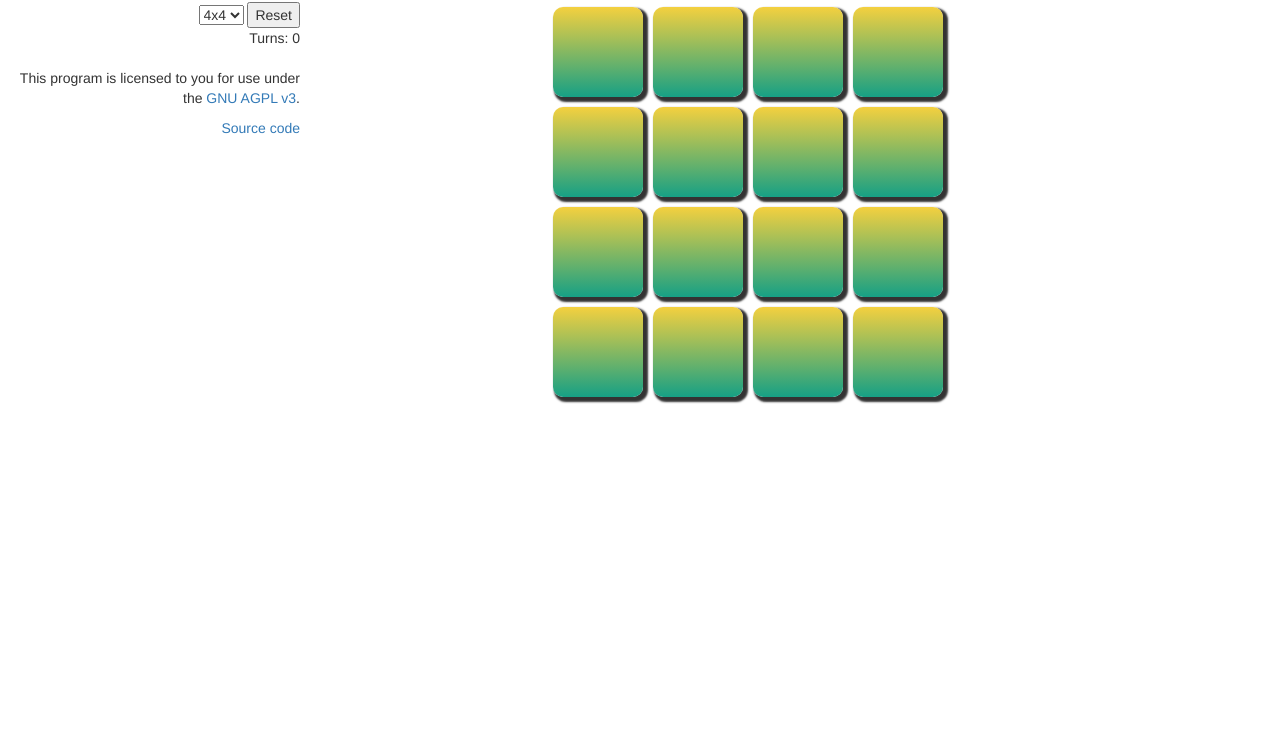
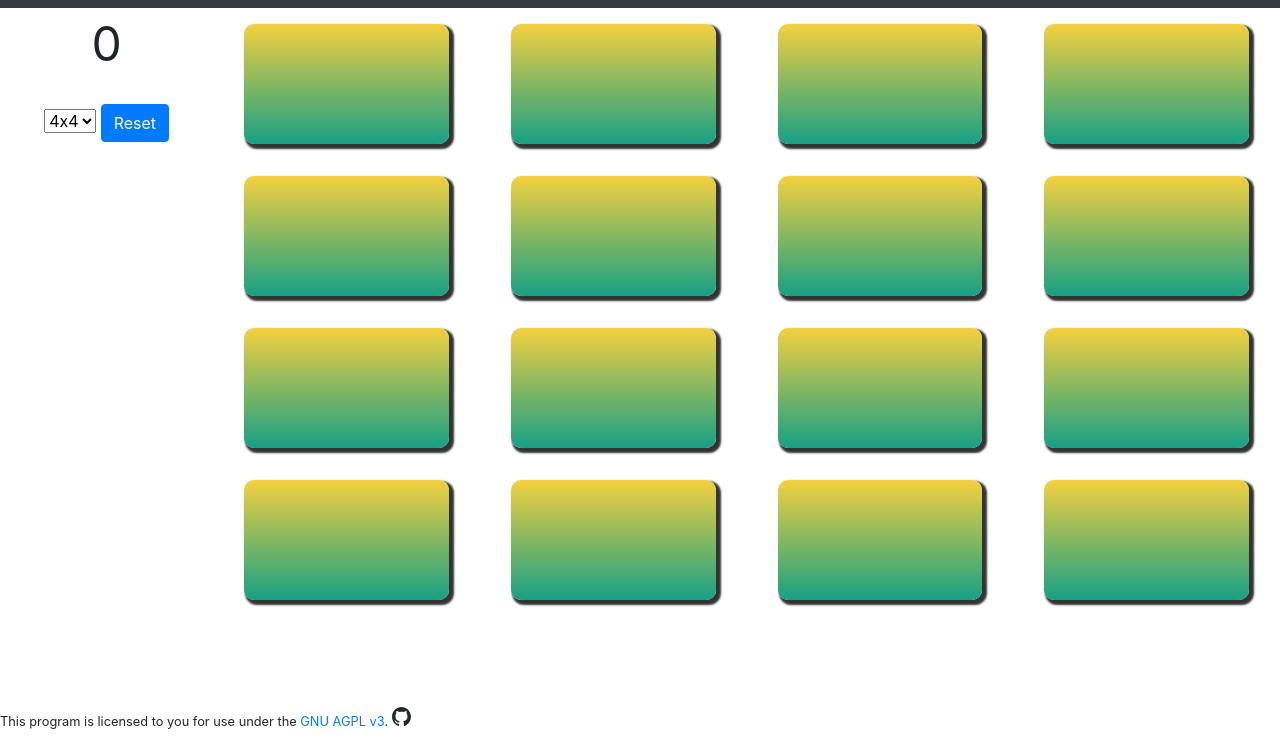
Before and after one commit to krazkidd/memorypets, a plain HTML site: page index.html in a window 1280 px wide. Shown: the part 48-800 px from the top of the page. Drawn offline with nearby package versions, Linux system fonts and the light colour scheme.

Commit message:
Major refactor.
Upgrade Bootstrap -> 4.6.2. Implement the Bootstrap/jQuery stuff I've learned. Also add GitHub logo.

```diff
--- a/assets/css/memory.css
+++ b/assets/css/memory.css
@@ -1,78 +1,51 @@
-body {
-  margin: 0;
-  padding: 0;
+footer {
+  font-size: 0.8em;
+  position: absolute;
+  bottom: 0;
+  width: 100%;
+  height: 60px;
+  line-height: 60px;
 }
 
-h1 {
-  text-align: center;
-  padding: 0;
-  margin: 0;
+.github-logo {
+  background-image: url('../images/github-mark/github-mark.svg');
+  background-position: center;
+  background-repeat: no-repeat;
+  background-size: contain;
+  display: inline-block;
+  height: 1.5em;
+  width: 1.5em;
 }
 
-#mem_config {
-  margin: 0;
-  width: 30%;
-  min-height: 400px;
-  min-width: 100px;
-  max-width: 300px;
-  float: left;
-  padding: 10px 0;
-  text-align: right;
+#score {
+  font-size: 3em;
 }
 
-#mem_config p {
-  min-height: 1em;
-}
-
-#mem_game {
-  width: 70%;
-  float: left;
-  padding: 10px 0;
-}
-
-#mem_grid {
-  width: 400px;
-  margin: 0 auto;
+.game-cell {
+  margin: 0.2em;
   padding: 0;
-}
-
-.mem_row {
-  height: 100px;
-  max-height: 100px;
-  width: 100%;
-  margin: 0;
-  padding: 0;
-}
-
-.mem_row div {
-  height: 90px;
-  width: 90px;
-  max-height: 90px;
-  max-width: 90px;
-  margin: 5px;
-  padding: 0;
-  float: left;
   border-radius: 10px;
   box-shadow: 3px 3px 2px 2px rgba(0, 0, 0, 0.8);
-
+  font-size: 5em;
+  font-weight: bold;
   /* gradient from https://uigradients.com */
   background: #16A085;  /* fallback for old browsers */
   background: -webkit-linear-gradient(to bottom, #F4D03F, #16A085);  /* Chrome 10-25, Safari 5.1-6 */
   background: linear-gradient(to bottom, #F4D03F, #16A085); /* W3C, IE 10+/ Edge, Firefox 16+, Chrome 26+, Opera 12+, Safari 7+ */
 }
 
-.mem_row div.mem_cellface {
+.cellface {
   margin: 0;
+  padding: 0;
+  border-radius: 10px;
   box-shadow: none;
   background-origin: content-box;
   background-position: center;
   background-repeat: no-repeat;
-  -webkit-background-size: cover;
-  -moz-background-size: cover;
-  -o-background-size: cover;
   background-size: cover;
 }
 
-.mem_cellface span {
-  visibility: hidden;
+.visible,
+.invisible {
+  transition: all 0.5s ease-out;;
 }
--- a/assets/js/memory.js
+++ b/assets/js/memory.js
@@ -16,10 +16,7 @@
 // along with Memory Pets.  If not, see <http://www.gnu.org/licenses/>.
 
 
-// NOTE: Sorry, no namespace.
-
-// first selected card (DOM element object)
-var firstSelectedCard;
+var $firstSelectedCard;
 
 // number of attempted pairings
 var turnCount;
@@ -28,39 +25,26 @@ var cardCount;
 // number of matches (at end of game, matchCount * 2 === cardCount)
 var matchCount;
 
-init();
+$(function () {
+  $("#mem_size,#reset").on("change", function() {
+    resetGame();
 
-// initialize the page
-function init() {
-  resetGame();
-
-  // dropdown handler
-  $("select[name='mem_size']").on("change", function() {
-    resetGame();
+    $(this).blur();
   });
 
-  // reset button handler
-  $("button[name='mem_reset']").on("click", function() {
-    resetGame();
-  });
-
-  // game board handler
-  $("#mem_game").on("click", ".mem_cellback", cellClickHandler);
-}
+  resetGame();
+});
 
 function resetGame() {
-  var selectedSize = Number($("select[name='mem_size']").val());
+  var selectedSize = Number($("#mem_size").val());
 
-  // reset game
-  firstSelectedCard = null;
+  $firstSelectedCard = null;
+
   turnCount = 0;
   cardCount = selectedSize * selectedSize;
   matchCount = 0;
 
-  // reset grid
-  $("#mem_game").empty();
-  $("<div/>").attr("id", "mem_grid")
-             .appendTo("#mem_game");
+  $("#game").empty();
 
   // rebuild the grid with the current size selection
   initGrid(selectedSize);
@@ -70,45 +54,43 @@ function resetGame() {
 
 // build the grid
 function initGrid(num) {
-  // get glyphs
   var glyphs = getGlyphs(num * num);
   var imageList = getImageList(glyphs);
 
+  var $game = $("#game").empty();
+
   for (var i = 0; i < num; i++) {
-    // create row
-    var row = $("<div/>")
-              .attr("class", "mem_row")
-              .height(Math.floor($("#mem_grid").css("height") / num))
-              .appendTo("#mem_grid");
+    var $row = $("<div>")
+      .addClass("row")
+      .appendTo($game);
 
     for (var j = 0; j < num; j++) {
-      var cellSize = Math.floor(Number(row.width()) / num);
       var glyph = glyphs.pop();
 
       // NOTE: We create two divs for each card because CSS transitions
       //       and jQuery animations weren't working well together.
 
+      var $col = $("<div>")
+        .addClass("col")
+        .appendTo($row);
+
       // colorfully styled backside of card
-      var cardBack = $("<div/>")
-                       .attr("class", "mem_cellback")
-                       .outerWidth(cellSize - 10)
-                       .outerHeight(cellSize - 10)
-                       .hide()
-                       .appendTo(row)
-                       .fadeIn(Math.random() * 500 + 500);
+      var $cardBack = $("<div>")
+        .addClass("game-cell")
+        .on("click", cellClickHandler)
+        .appendTo($col)
+        .fadeIn(Math.random() * 500 + 500);
 
       // animated frontside of card
-      var cardFace = $("<div/>")
-                          .attr("class", "mem_cellface")
-                          .css("backgroundImage", "url(" + imageList[glyph] + ")")
-                          .outerWidth(cellSize - 10)
-                          .outerHeight(cellSize - 10)
-                          .hide()
-                          .appendTo(cardBack);
+      var $cardFace = $("<div>")
+        .addClass("cellface invisible")
+        .css("backgroundImage", "url(" + imageList[glyph] + ")")
+        .appendTo($cardBack);
 
-      // add card face content
-      $("<span/>").text(glyph)
-                  .appendTo(cardFace);
+      $("<span>")
+        .addClass("invisible")
+        .text(glyph)
+        .appendTo($cardFace);
     }
   }
 }
@@ -168,7 +150,7 @@ function getImageList(glyphs) {
   var images = {};
 
   for (var i = 0; i < glyphs.length; i++) {
-    if ( !images[glyphs[i]]) {
+    if (!images[glyphs[i]]) {
       images[glyphs[i]] = hardCodedList.pop();
     }
   }
@@ -178,52 +160,42 @@ function getImageList(glyphs) {
 
 // implements the game logic
 function cellClickHandler(event) {
-  //TODO try different animations
-
-  var cellface = $(this).children(".mem_cellface").first().get();
+  var $cellface = $(this).children(".cellface");
 
   // set as selected if it's the first to be flipped
-  if (!firstSelectedCard) {
-    $(cellface).fadeIn();
+  if (!$firstSelectedCard) {
+    $cellface.toggleClass("visible invisible");
 
-    firstSelectedCard = cellface;
-  } else if ( !$(cellface).is(firstSelectedCard)) {
-    $(cellface).fadeIn(fadeOutHandler($(cellface).add(firstSelectedCard)));
+    $firstSelectedCard = $cellface;
+  } else if (!$cellface.is($firstSelectedCard)) {
+    $cellface.toggleClass("visible invisible");
 
-    if ($(cellface).text() === $(firstSelectedCard).text()) {
+    if ($cellface.text() === $firstSelectedCard.text()) {
       matchCount++;
 
-      var $toHide = $(cellface).parent();
-      $toHide = $toHide.add($(firstSelectedCard).parent());
-
-      $(cellface).queue(hideHandler($toHide));
+      var $first = $firstSelectedCard;
+      setTimeout(function () {
+        $first.parent().addClass("invisible");
+        $cellface.parent().addClass("invisible");
+      }, 500);
     }
 
+    // we have to always set .cellface visibility as it overrides parent visibility
+    var $first = $firstSelectedCard;
+    setTimeout(function () {
+      $first.toggleClass("visible invisible");
+      $cellface.toggleClass("visible invisible");
+    }, 500);
+
     turnCount++;
-    firstSelectedCard = null;
+    $firstSelectedCard = null;
 
     updateGameStatus();
   }
 }
 
-// (closure) helper to asynchronously fade out the elements in
-// the given jQuery object
-function fadeOutHandler(jObject) {
-  return function() {
-    jObject.fadeOut();
-  }
-}
-
-// (closure) helper to asynchronously hide the elements in
-// the given jQuery object
-function hideHandler(jObject) {
-  return function() {
-    jObject.css("visibility", "hidden");
-  }
-}
-
 function updateGameStatus() {
-  $("#mem_turncount").text("Turns: " + turnCount);
+  $("#score").text(turnCount);
 
   if (cardCount === matchCount * 2) {
     $("#mem_state").text("Game over!");
--- a/index.html
+++ b/index.html
@@ -4,38 +4,47 @@
     <meta charset="utf-8">
     <title>Memory Pets</title>
 
-    <link rel="stylesheet" href="https://cdn.jsdelivr.net/npm/bootstrap@3.3.7/dist/css/bootstrap.min.css" integrity="sha384-BVYiiSIFeK1dGmJRAkycuHAHRg32OmUcww7on3RYdg4Va+PmSTsz/K68vbdEjh4u" crossorigin="anonymous">
+    <link rel="stylesheet" href="https://cdn.jsdelivr.net/npm/bootstrap@4.6.2/dist/css/bootstrap.min.css" integrity="sha384-xOolHFLEh07PJGoPkLv1IbcEPTNtaed2xpHsD9ESMhqIYd0nLMwNLD69Npy4HI+N" crossorigin="anonymous">
     <link rel="stylesheet" href="https://use.fontawesome.com/fd05c06192.css">
 
     <link rel="stylesheet" href="assets/css/memory.css">
 
     <script src="https://code.jquery.com/jquery-3.6.4.min.js" integrity="sha256-oP6HI9z1XaZNBrJURtCoUT5SUnxFr8s3BzRl+cbzUq8=" crossorigin="anonymous"></script>
-    <script src="https://cdn.jsdelivr.net/npm/bootstrap@3.3.7/dist/js/bootstrap.min.js" integrity="sha384-Tc5IQib027qvyjSMfHjOMaLkfuWVxZxUPnCJA7l2mCWNIpG9mGCD8wGNIcPD7Txa" crossorigin="anonymous"></script>  </head>
+    <script src="https://cdn.jsdelivr.net/npm/bootstrap@4.6.2/dist/js/bootstrap.bundle.min.js" integrity="sha384-Fy6S3B9q64WdZWQUiU+q4/2Lc9npb8tCaSX9FK7E8HnRr0Jz8D6OP9dO5Vg3Q9ct" crossorigin="anonymous"></script>
+
+    <script src="assets/js/memory.js" charset="utf-8"></script>
+  </head>
+
   <body>
+    <nav class="navbar navbar-expand-lg navbar-dark bg-dark">
+      <a class="navbar-brand" href="#">Memory Pets</a>
+    </nav>
 
-    <h1>Memory Pets</h1>
-
-    <div id="mem_config">
-      <select name="mem_size">
-        <option value="2">2x2</option>
-        <option value="4" selected="selected">4x4</option>
-      </select>
-      <button name="mem_reset">Reset</button>
-
-      <div id="mem_turncount">
+    <main class="container-fluid d-flex flex-column">
+      <div class="row flex-grow-1">
+        <div class="col-6 col-sm-4 col-md-3 col-lg-2 text-center">
+          <div id="score">
           </div>
           <div id="mem_state">
           </div>
 
-      <div id="mem_licsrc">
-        <p>This program is licensed to you for use under the <a href="https://www.gnu.org/licenses/agpl.html">GNU AGPL v3</a>.</p>
-        <p><a href="https://github.com/krazkidd/memorypets">Source code</a></p>
+          <select id="mem_size">
+            <option value="2">2x2</option>
+            <option value="4" selected="selected">4x4</option>
+          </select>
+
+          <button role="button" id="reset" class="btn btn-primary">Reset</button>
+        </div>
+
+        <div class="col">
+          <div id="game" class="d-flex flex-column">
           </div>
         </div>
+      </div>
+    </main>
 
-    <div id="mem_game">
-    </div>
-
-    <script src="assets/js/memory.js" charset="utf-8"></script>
+    <footer class="footer">
+      This program is licensed to you for use under the <a href="https://www.gnu.org/licenses/agpl.html">GNU AGPL v3</a>. <a class="github-logo" href="https://github.com/krazkidd/memorypets"></a>
+    </footer>
   </body>
 </html>
```
Also changed, not shown: assets/images/github-mark/github-mark-white.svg (added), assets/images/github-mark/github-mark.svg (added). Lines whose indentation alone changed are shown as unchanged.
